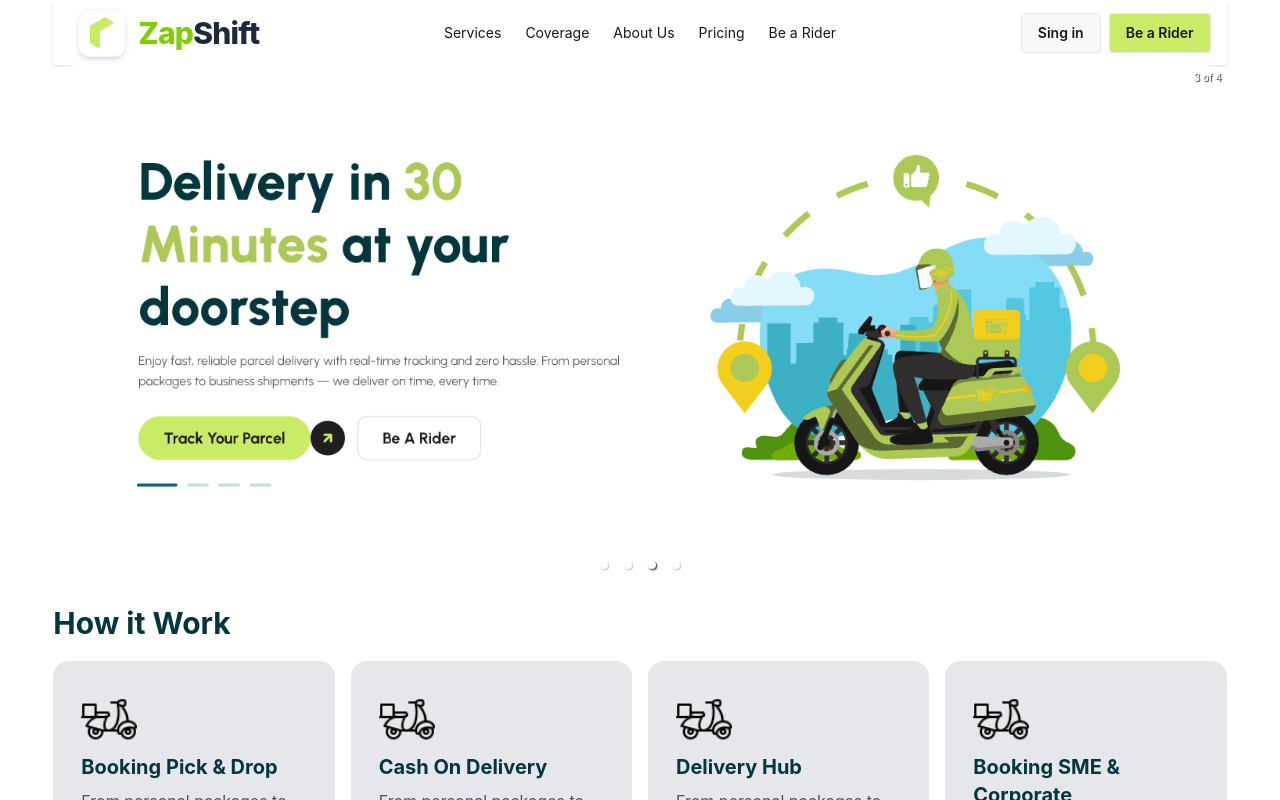
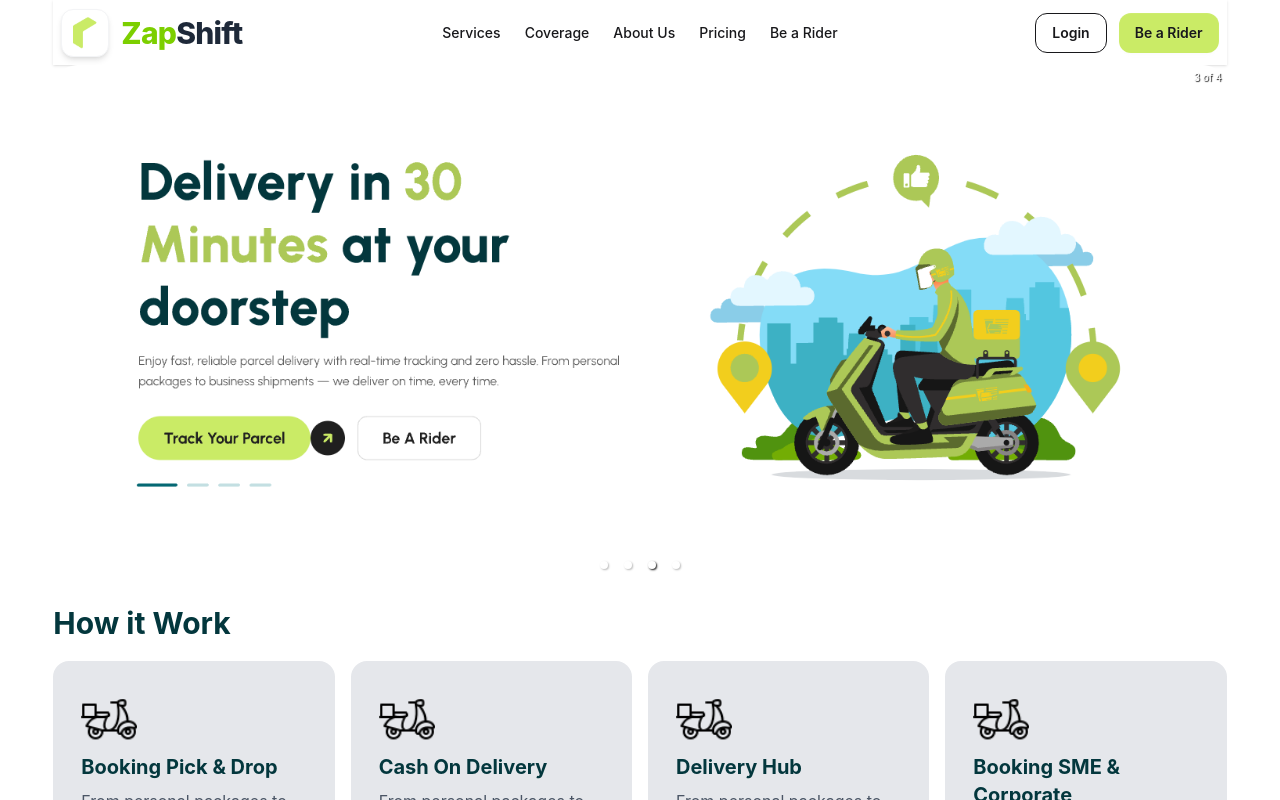
Before and after one commit to PritomChakma/Zap_Shift_Client, a React (Vite) app: page / in a window 1280 px wide. Shown: the top 800 px of the page. Built offline with nearby package versions, Linux system fonts and the light colour scheme; no server answers.

Commit message:
create logout and create a private route

```diff
--- a/src/AuthContext/AuthProvider.jsx
+++ b/src/AuthContext/AuthProvider.jsx
@@ -1,15 +1,20 @@
 import {
   createUserWithEmailAndPassword,
   GoogleAuthProvider,
+  onAuthStateChanged,
   signInWithEmailAndPassword,
   signInWithPopup,
+  signOut,
 } from "firebase/auth";
+import { useEffect, useState } from "react";
 import { auth } from "../Firebase/Firebase.init";
 import { AuthContext } from "./Authcontext";
 
 const AuthProvider = ({ children }) => {
-const provider = new GoogleAuthProvider();
+  const provider = new GoogleAuthProvider();
 
+  const [user, setUser] = useState(null);
+  const [loading, setLoading] = useState(true);
 
   const registerUser = (email, password) => {
     return createUserWithEmailAndPassword(auth, email, password);
@@ -19,20 +24,37 @@ const provider = new GoogleAuthProvider();
     return signInWithEmailAndPassword(auth, email, password);
   };
 
-const GoogleLogin = () =>{
-  return signInWithPopup(auth, provider)
+  const GoogleLogin = () => {
+    return signInWithPopup(auth, provider);
+  };
+
+
+const signLogout = ()=>{
+  setLoading(true)
+  return signOut(auth)
 }
 
+  useEffect(() => {
+    const unSubscribe = onAuthStateChanged(auth, (currentUser) => {
+      setUser(currentUser);
+      setLoading(false)
+    });
+    return () => {
+      unSubscribe();
+    };
+  }, []);
+
   const authValue = {
+    user,
+    loading,
     registerUser,
     signInUser,
-    GoogleLogin
+    GoogleLogin,
+    signLogout
   };
 
   return (
-    <AuthContext.Provider value={authValue}>
-      {children}
-    </AuthContext.Provider>
+    <AuthContext.Provider value={authValue}>{children}</AuthContext.Provider>
   );
 };
 
--- /dev/null
+++ b/src/Pages/Shared/Loading/Loading.jsx
@@ -0,0 +1,26 @@
+const Loading = () => {
+  return (
+    <div className="fixed inset-0 flex items-center justify-center bg-white">
+      <div className="flex flex-col items-center gap-5">
+
+        <div className="flex gap-2">
+          <span className="w-4 h-4 rounded-full bg-lime-500 animate-bounce"></span>
+          <span
+            className="w-4 h-4 rounded-full bg-lime-500 animate-bounce"
+            style={{ animationDelay: "0.15s" }}
+          ></span>
+          <span
+            className="w-4 h-4 rounded-full bg-lime-500 animate-bounce"
+            style={{ animationDelay: "0.3s" }}
+          ></span>
+        </div>
+
+        <h2 className="text-xl font-semibold text-gray-700 tracking-wide animate-pulse">
+          Loading...
+        </h2>
+      </div>
+    </div>
+  );
+};
+
+export default Loading;
--- a/src/Pages/Shared/Navbar.jsx
+++ b/src/Pages/Shared/Navbar.jsx
@@ -1,7 +1,18 @@
 import { Link, NavLink } from "react-router-dom";
+import UseAuth from "../../Hooks/UseAuth";
 import Logo from "./Logo/Logo";
 
 const Navbar = () => {
+  const { user, signLogout } = UseAuth();
+
+  const handleLogout = () => {
+    signLogout()
+      .then(() => {
+        console.log("Logout Success");
+      })
+      .catch((error) => console.log(error));
+  };
+
   const links = (
     <>
       <li>
@@ -21,9 +32,11 @@ const Navbar = () => {
       </li>
     </>
   );
+
   return (
-    <div>
-      <div className="navbar bg-base-100 shadow-sm">
+    <div className="shadow-sm">
+      <div className="navbar bg-base-100 max-w-7xl mx-auto">
+        {/* Left */}
         <div className="navbar-start">
           <div className="dropdown">
             <div tabIndex={0} role="button" className="btn btn-ghost lg:hidden">
@@ -34,33 +47,75 @@ const Navbar = () => {
                 viewBox="0 0 24 24"
                 stroke="currentColor"
               >
-                {" "}
                 <path
                   strokeLinecap="round"
                   strokeLinejoin="round"
                   strokeWidth="2"
                   d="M4 6h16M4 12h8m-8 6h16"
-                />{" "}
+                />
               </svg>
             </div>
+
             <ul
-              tabIndex="-1"
-              className="menu menu-sm dropdown-content bg-base-100 rounded-box z-1 mt-3 w-52 p-2 shadow"
+              tabIndex={0}
+              className="menu menu-sm dropdown-content mt-3 z-[1] p-2 shadow bg-base-100 rounded-box w-52"
             >
               {links}
             </ul>
           </div>
-          <Link to="/" className="btn btn-ghost text-xl">
-            <Logo></Logo>
+
+          <Link to="/">
+            <Logo />
           </Link>
         </div>
+
+        {/* Center */}
         <div className="navbar-center hidden lg:flex">
-          <ul className="menu menu-horizontal px-1">{links}</ul>
+          <ul className="menu menu-horizontal px-1 font-medium">{links}</ul>
         </div>
-        <div className="navbar-end flex gap-2">
-          <button className="btn">Sing in</button>
-          <button className="btn bg-[#CAEB66]">Be a Rider</button>
-          <i className="fa-solid fa-arrow-down "></i>
+
+        {/* Right */}
+        <div className="navbar-end gap-3">
+          {user ? (
+            <>
+              {/* Profile */}
+              <div
+                className="tooltip tooltip-bottom"
+                data-tip={user.displayName || "User"}
+              >
+                <div className="avatar">
+                  <div className="w-11 rounded-full ring ring-[#CAEB66] ring-offset-2">
+                    <img
+                      src={
+                        user.photoURL || "https://i.ibb.co/4pDNDk1/avatar.png"
+                      }
+                      alt="profile"
+                    />
+                  </div>
+                </div>
+              </div>
+
+              {/* Logout */}
+              <button
+                onClick={handleLogout}
+                className="btn bg-red-500 hover:bg-red-600 text-white border-none rounded-xl"
+              >
+                Logout
+              </button>
+            </>
+          ) : (
+            <>
+              {/* Login */}
+              <Link to="/login" className="btn btn-outline rounded-xl">
+                Login
+              </Link>
+            </>
+          )}
+
+          {/* Rider Button */}
+          <button className="btn bg-[#CAEB66] hover:bg-lime-400 rounded-xl border-none">
+            Be a Rider
+          </button>
         </div>
       </div>
     </div>
--- /dev/null
+++ b/src/Router/PrivateRouter.jsx
@@ -0,0 +1,18 @@
+import { Navigate } from "react-router-dom";
+import UseAuth from "../Hooks/UseAuth";
+import Loading from "../Pages/Shared/Loading/Loading";
+
+const PrivateRouter = ({children}) => {
+const {user, loading} = UseAuth()
+
+if(loading){
+    return <Loading></Loading>
+}
+if(!user){
+    return <Navigate to="/login"></Navigate>
+}
+
+    return children
+};
+
+export default PrivateRouter;
```
